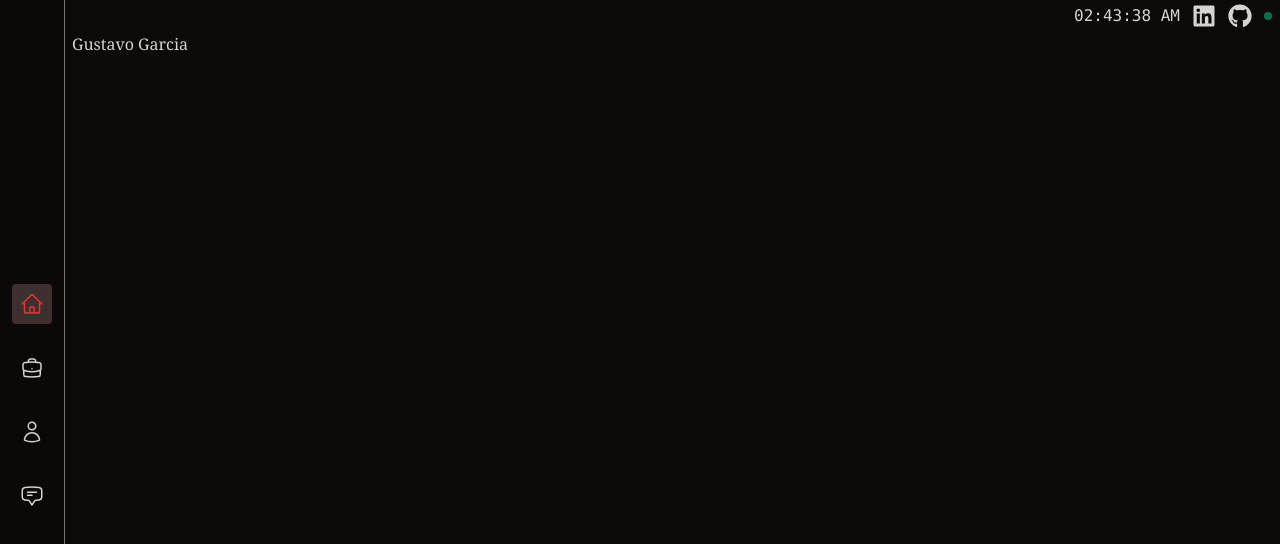
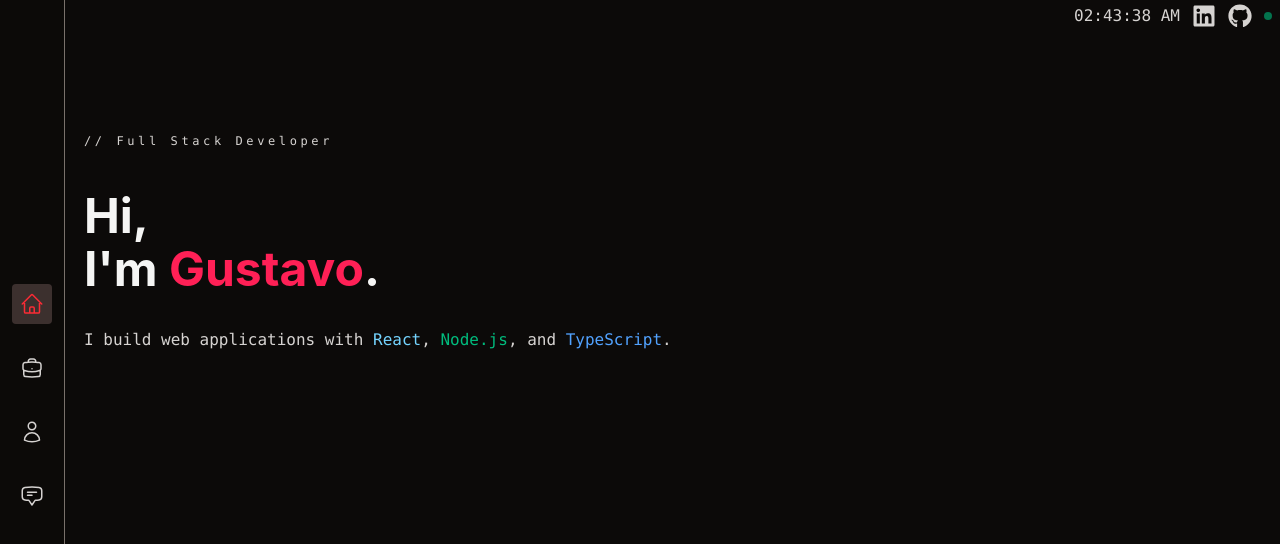
Before and after one commit to RavingIsASport/gustavoReactLatest, a React (Vite) app: page / in a window 1280 px wide. Shown: the top 544 px of the page. Built offline with nearby package versions, Linux system fonts and the light colour scheme.

Commit message:
started adding and styling content on home page

```diff
--- a/index.html
+++ b/index.html
@@ -2,12 +2,7 @@
 <html lang="en">
   <head>
     <meta charset="UTF-8" />
-    <meta
-      http-equiv="Cache-Control"
-      content="no-cache, no-store, must-revalidate"
-    />
-    <meta http-equiv="Pragma" content="no-cache" />
-    <meta http-equiv="Expires" content="0" />
+    <link rel="icon" type="image/svg+xml" href="" />
     <meta name="viewport" content="width=device-width, initial-scale=1.0" />
     <title>gustavoreactlatest</title>
   </head>
--- a/src/Pages/Home.tsx
+++ b/src/Pages/Home.tsx
@@ -1,7 +1,20 @@
 export default function Home() {
   return (
-    <div className="">
-      <p className="text-stone-300 font-serif">Gustavo Garcia</p>
+    <div className="flex flex-col items-start gap-4 mx-3 mt-25">
+      <p className="text-stone-300 font-mono text-[12px] tracking-[0.3em] mb-6">
+        // Full Stack Developer
+      </p>
+      <h1 className="text-5xl font-bold text-stone-100 leading-[1.1]">
+        Hi,
+        <br />
+        I'm <span className=" text-rose-500 ">Gustavo</span>.
+      </h1>
+      <p className="text-stone-300 text-md font-mono mt-4">
+        I build web applications with{" "}
+        <span className="text-sky-300">React</span>,{" "}
+        <span className="text-emerald-500">Node.js</span>, and{" "}
+        <span className="text-blue-400">TypeScript</span>.
+      </p>
     </div>
   );
 }
--- a/src/components/DesktopNavbar.tsx
+++ b/src/components/DesktopNavbar.tsx
@@ -10,7 +10,7 @@ let activeTabStyle = (a: any) =>
 export default function DesktopNavbar() {
   return (
     <>
-      <nav className="bg-stone-950/10 hover:backdrop-blur-xs group w-16.25 fixed left-0 top-0 bottom-0 p-3 border-r border-stone-500 z-2 hidden  transition-all duration-700 hover:w-[25%] lg:hover:w-[20%] md:flex md:flex-col">
+      <nav className="bg-stone-950/50 hover:backdrop-blur-sm group w-16.25 fixed left-0 top-0 bottom-0 p-3 border-r border-stone-500 z-2 hidden  transition-all duration-700 hover:w-[25%] lg:hover:w-[20%] md:flex md:flex-col">
         {/* Navigation tabs */}
         <div className="container mx-auto h-full flex flex-col justify-center gap-6">
           {/* Home icon tab */}
```
